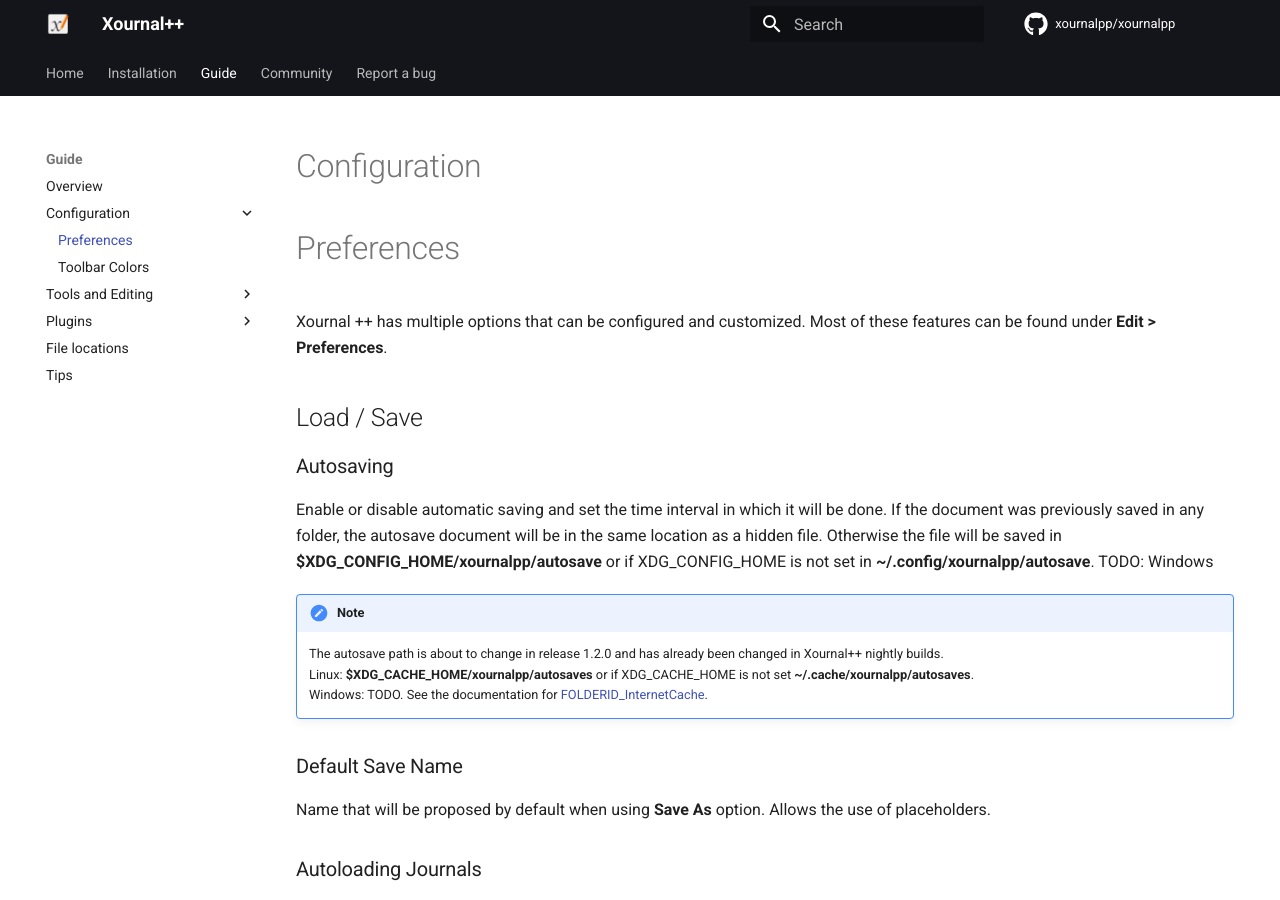
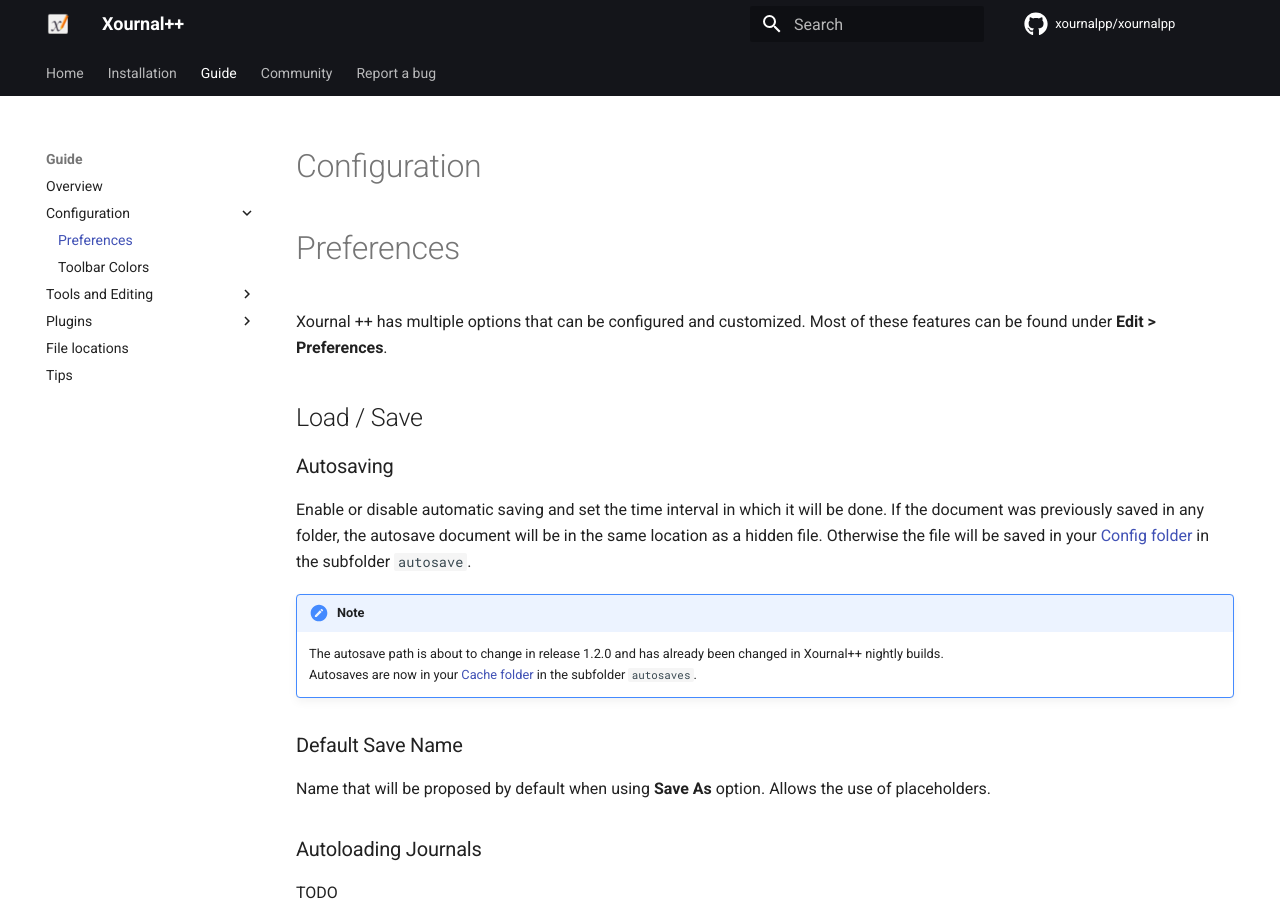
Before and after one commit to xournalpp/xournalpp.github.io, an MkDocs documentation site: the page built from docs/guide/config/preferences.md, in a window 1280 px wide and 900 px high. Built offline with MkDocs 1.6.1 and Material for MkDocs 9.7.7, drawn with Linux system fonts in a browser that asks for light colours; comment, search, counter and statistics services are not loaded; the version menu is left out.

Commit message:
reference file locations for autosaves

```diff
--- a/docs/guide/config/preferences.md
+++ b/docs/guide/config/preferences.md
@@ -7,13 +7,12 @@ Xournal ++ has multiple options that can be configured and customized. Most of t
 
 ### Autosaving
 
-Enable or disable automatic saving and set the time interval in which it will be done. If the document was previously saved in any folder, the autosave document will be in the same location as a hidden file. Otherwise the file will be saved in **$XDG_CONFIG_HOME/xournalpp/autosave** or if XDG_CONFIG_HOME is not set in **~/.config/xournalpp/autosave**. TODO: Windows
+Enable or disable automatic saving and set the time interval in which it will be done. If the document was previously saved in any folder, the autosave document will be in the same location as a hidden file. Otherwise the file will be saved in your [Config folder](/guide/file-locations#config-folder) in the subfolder `autosave`.
 
 !!! note
 
     The autosave path is about to change in release 1.2.0 and has already been changed in Xournal++ nightly builds.<br>
-    Linux: **$XDG_CACHE_HOME/xournalpp/autosaves** or if XDG_CACHE_HOME is not set **~/.cache/xournalpp/autosaves**.<br>
-    Windows: TODO. See the documentation for [FOLDERID_InternetCache](https://docs.microsoft.com/en-us/windows/win32/shell/knownfolderid#FOLDERID_InternetCache).
+    Autosaves are now in your [Cache folder](/guide/file-locations#cache-folder) in the subfolder `autosaves`.
 
 ### Default Save Name
 
```
Also changed, not shown: docs/guide/file-locations.md (+4 -2 lines).
